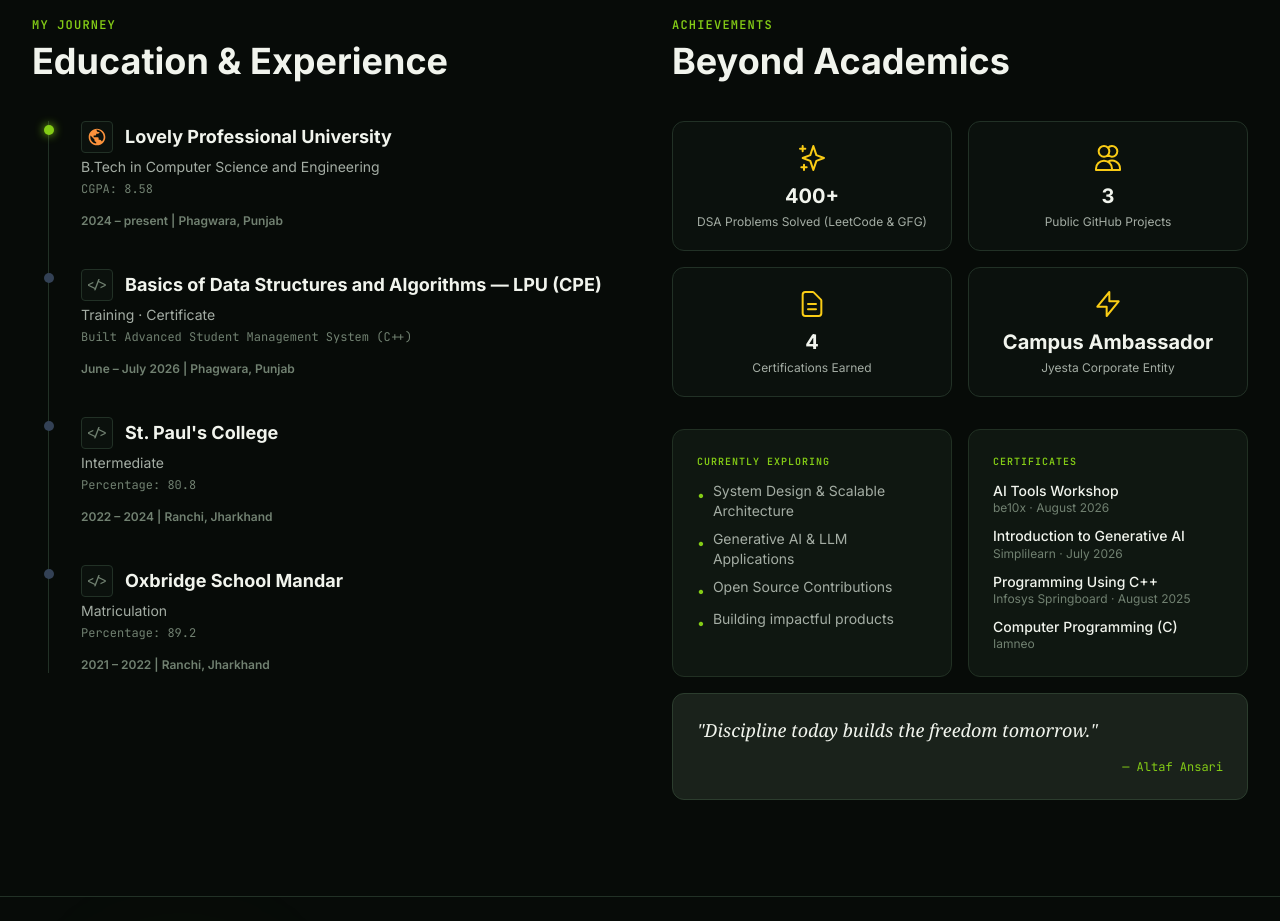
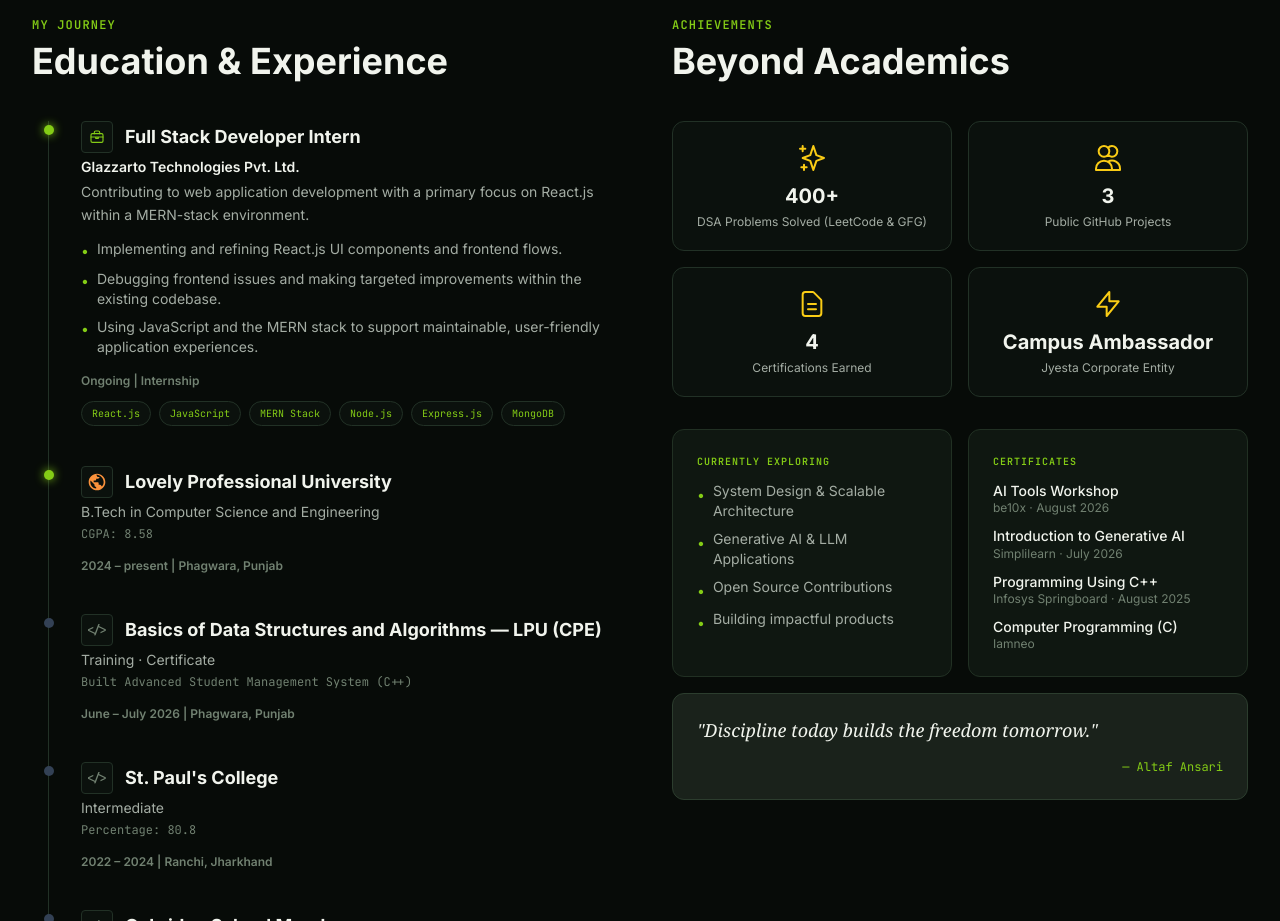
Before and after one commit to ALTAF-ANSARI/My-Portfolio-Website, a Next.js app: page / in a window 1280 px wide. Shown: the part 2560-3481 px from the top of the page. Built offline with nearby package versions, Linux system fonts and the light colour scheme; no server answers.

Commit message:
Add Glazzarto internship to portfolio experience section

```diff
--- a/src/components/Journey.jsx
+++ b/src/components/Journey.jsx
@@ -1,4 +1,4 @@
-import { education, achievements, currentlyExploring, certificates } from "@/data/portfolio";
+import { education, experience, achievements, currentlyExploring, certificates } from "@/data/portfolio";
 
 export default function Journey() {
   return (
@@ -6,7 +6,7 @@
       <div className="max-w-7xl mx-auto px-4 sm:px-6 lg:px-8">
         <div className="grid lg:grid-cols-2 gap-16">
 
-          {/* Left Column: Education & Experience */}
+          {/* Left Column: Experience & Education */}
           <div>
             <p className="text-accent-green font-mono text-xs font-bold tracking-widest uppercase mb-2">My Journey</p>
             <h2 className="text-3xl sm:text-4xl font-bold text-text-primary mb-10">
@@ -14,16 +14,53 @@
             </h2>
 
             <div className="relative border-l border-border-color ml-3 md:ml-4 space-y-10">
+              {experience.map((item) => (
+                <div key={`experience-${item.id}`} className="relative pl-8">
+                  <div className="absolute -left-[5px] top-1 w-2.5 h-2.5 rounded-full bg-accent-green shadow-[0_0_10px_#84cc16]"></div>
+
+                  <div className="mb-1 text-text-primary font-bold text-lg flex items-center gap-3">
+                    <div className="w-8 h-8 rounded bg-bg-secondary border border-border-color flex items-center justify-center shrink-0">
+                      <svg className="w-4 h-4 text-accent-green" fill="none" stroke="currentColor" strokeWidth="1.7" viewBox="0 0 24 24" aria-hidden="true">
+                        <rect x="3" y="7" width="18" height="13" rx="2" />
+                        <path strokeLinecap="round" strokeLinejoin="round" d="M8 7V5a2 2 0 0 1 2-2h4a2 2 0 0 1 2 2v2M3 12h18M10 12v2h4v-2" />
+                      </svg>
+                    </div>
+                    {item.role}
+                  </div>
+                  <p className="text-text-primary text-sm font-semibold mb-1">{item.company}</p>
+                  <p className="text-text-secondary text-sm leading-relaxed">{item.summary}</p>
+
+                  <ul className="mt-3 space-y-2">
+                    {item.highlights.map((highlight, index) => (
+                      <li key={index} className="flex items-start gap-2 text-sm text-text-secondary">
+                        <span className="text-accent-green mt-0.5">•</span>
+                        <span>{highlight}</span>
+                      </li>
+                    ))}
+                  </ul>
+
+                  <div className="mt-4 text-xs font-semibold text-text-muted">
+                    {item.period} | {item.employmentType}
+                  </div>
+
+                  <div className="mt-3 flex flex-wrap gap-2">
+                    {item.tech.map((technology) => (
+                      <span key={technology} className="rounded-full border border-border-color bg-bg-secondary px-2.5 py-1 text-[10px] font-mono text-accent-green">
+                        {technology}
+                      </span>
+                    ))}
+                  </div>
+                </div>
+              ))}
+
               {education.map((item, index) => (
-                <div key={item.id} className="relative pl-8">
-                  {/* Timeline dot */}
+                <div key={`education-${item.id}`} className="relative pl-8">
                   <div className={`absolute -left-[5px] top-1 w-2.5 h-2.5 rounded-full ${index === 0 ? 'bg-accent-green shadow-[0_0_10px_#84cc16]' : 'bg-[#334155]'}`}></div>
 
-                  {/* Content */}
                   <div className="mb-1 text-text-primary font-bold text-lg flex items-center gap-3">
                     <div className="w-8 h-8 rounded bg-bg-secondary border border-border-color flex items-center justify-center shrink-0">
                       {index === 0 ? (
-                        <svg className="w-5 h-5 text-orange-400" fill="currentColor" viewBox="0 0 24 24"><path d="M12 2C6.48 2 2 6.48 2 12s4.48 10 10 10 10-4.48 10-10S17.52 2 12 2zM11 19.93c-3.95-.49-7-3.85-7-7.93 0-.62.08-1.21.21-1.79L9 15v1c0 1.1.9 2 2 2v1.93zm6.9-2.51c-.32-.78-.9-1.42-1.59-1.85-.4-.24-.92-.37-1.47-.37H14v-2c0-.55-.45-1-1-1H8v-2h2c.55 0 1-.45 1-1V8h2c1.1 0 2-.9 2-2h-1c-1.38 0-2.5-1.12-2.5-2.5 0-.17.02-.33.06-.5C16.48 4.2 20 7.68 20 12c0 2.05-.78 3.93-2.1 5.42z"/></svg>
+                        <svg className="w-5 h-5 text-orange-400" fill="currentColor" viewBox="0 0 24 24" aria-hidden="true"><path d="M12 2C6.48 2 2 6.48 2 12s4.48 10 10 10 10-4.48 10-10S17.52 2 12 2zM11 19.93c-3.95-.49-7-3.85-7-7.93 0-.62.08-1.21.21-1.79L9 15v1c0 1.1.9 2 2 2v1.93zm6.9-2.51c-.32-.78-.9-1.42-1.59-1.85-.4-.24-.92-.37-1.47-.37H14v-2c0-.55-.45-1-1-1H8v-2h2c.55 0 1-.45 1-1V8h2c1.1 0 2-.9 2-2h-1c-1.38 0-2.5-1.12-2.5-2.5 0-.17.02-.33.06-.5C16.48 4.2 20 7.68 20 12c0 2.05-.78 3.93-2.1 5.42z"/></svg>
                       ) : (
                         <span className="font-mono text-text-muted text-xs font-bold">{"</>"}</span>
                       )}
--- a/src/data/portfolio.js
+++ b/src/data/portfolio.js
@@ -143,6 +143,24 @@
   },
 ];
 
+export const experience = [
+  {
+    id: 1,
+    company: "Glazzarto Technologies Pvt. Ltd.",
+    role: "Full Stack Developer Intern",
+    employmentType: "Internship",
+    period: "Ongoing",
+    summary:
+      "Contributing to web application development with a primary focus on React.js within a MERN-stack environment.",
+    highlights: [
+      "Implementing and refining React.js UI components and frontend flows.",
+      "Debugging frontend issues and making targeted improvements within the existing codebase.",
+      "Using JavaScript and the MERN stack to support maintainable, user-friendly application experiences.",
+    ],
+    tech: ["React.js", "JavaScript", "MERN Stack", "Node.js", "Express.js", "MongoDB"],
+  },
+];
+
 export const achievements = [
   {
     id: 1,
```
